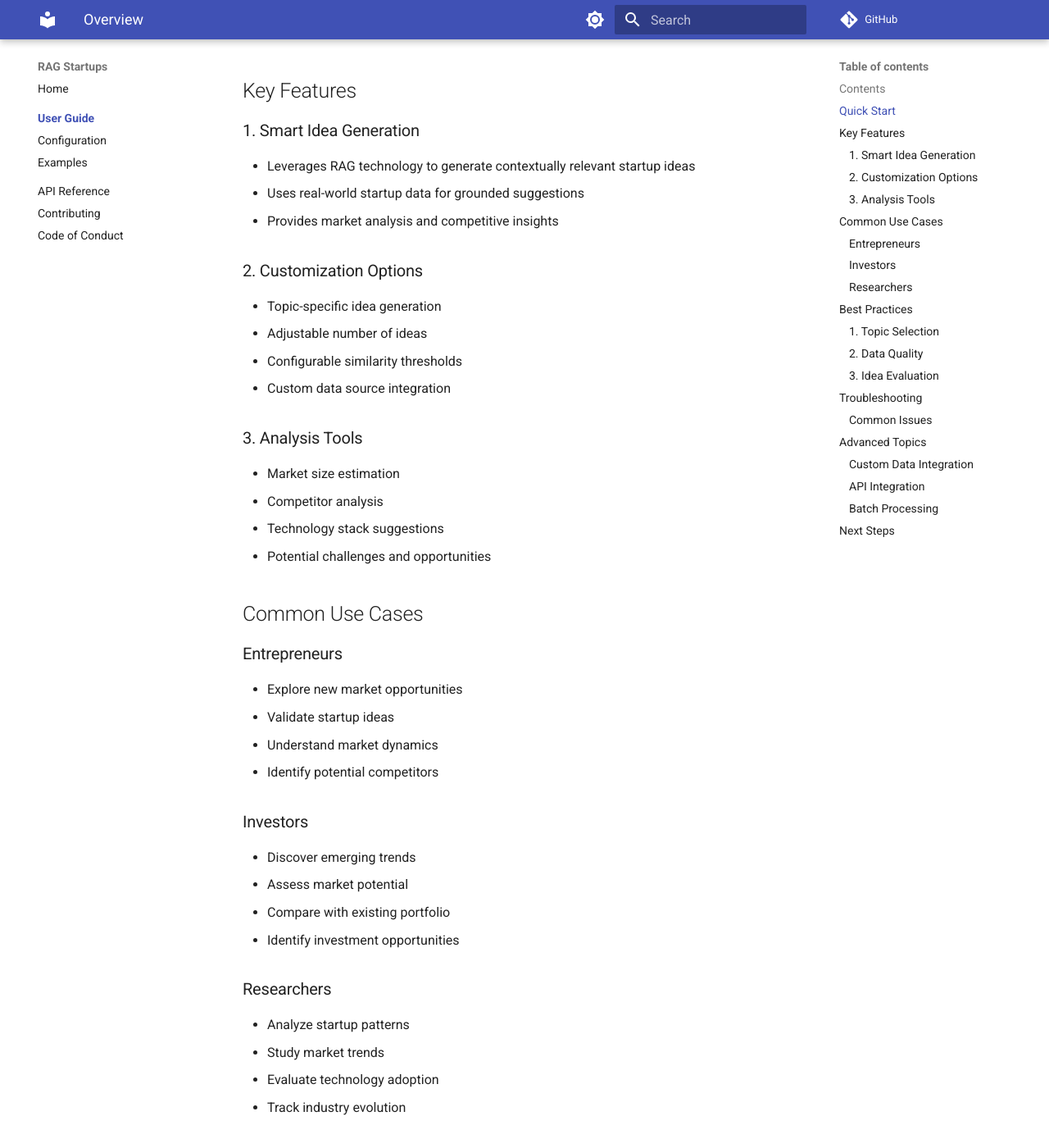
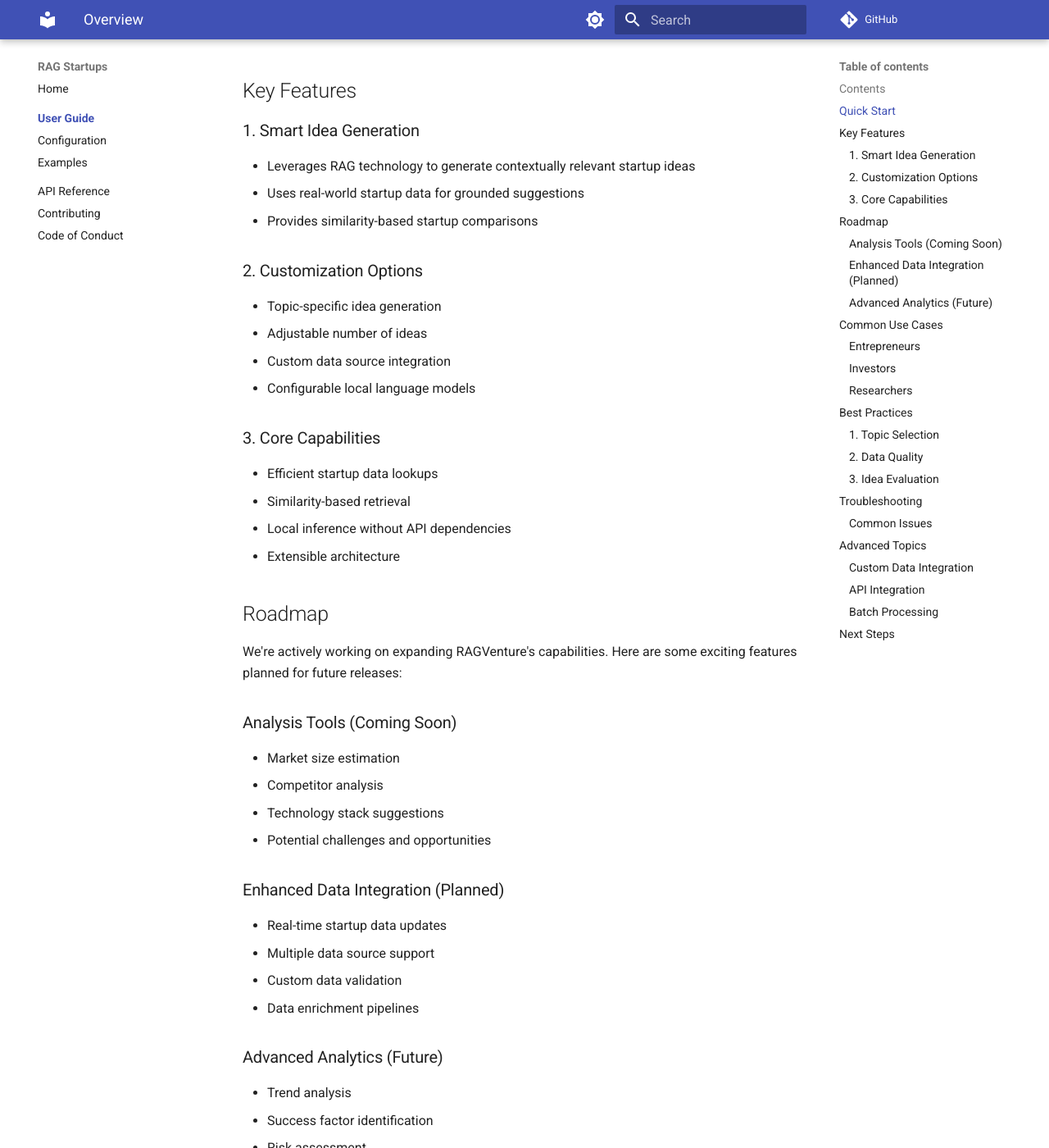
Before and after one commit to valginer0/RAGVenture, an MkDocs documentation site: the page built from docs/user-guide/index.md, in a window 1280 px wide and 1400 px high, scrolled down 648 px. Shown: the whole window at 82% size. Built offline with MkDocs 1.6.1 and Material for MkDocs 9.7.7, drawn with Linux system fonts in a browser that asks for light colours; comment, search, counter and statistics services are not loaded; some of the changed text lies outside the part shown.

Commit message:
docs: update user guide to accurately reflect current features
- Align feature list with current implementation
- Add roadmap section for planned features
- Improve transparency about available vs future capabilities

```diff
--- a/docs/user-guide/index.md
+++ b/docs/user-guide/index.md
@@ -24,19 +24,41 @@ python -m rag_startups --topic "healthcare technology" --num-ideas 3
 ### 1. Smart Idea Generation
 - Leverages RAG technology to generate contextually relevant startup ideas
 - Uses real-world startup data for grounded suggestions
-- Provides market analysis and competitive insights
+- Provides similarity-based startup comparisons
 
 ### 2. Customization Options
 - Topic-specific idea generation
 - Adjustable number of ideas
-- Configurable similarity thresholds
 - Custom data source integration
+- Configurable local language models
 
-### 3. Analysis Tools
+### 3. Core Capabilities
+- Efficient startup data lookups
+- Similarity-based retrieval
+- Local inference without API dependencies
+- Extensible architecture
+
+## Roadmap
+
+We're actively working on expanding RAGVenture's capabilities. Here are some exciting features planned for future releases:
+
+### Analysis Tools (Coming Soon)
 - Market size estimation
 - Competitor analysis
 - Technology stack suggestions
 - Potential challenges and opportunities
+
+### Enhanced Data Integration (Planned)
+- Real-time startup data updates
+- Multiple data source support
+- Custom data validation
+- Data enrichment pipelines
+
+### Advanced Analytics (Future)
+- Trend analysis
+- Success factor identification
+- Risk assessment
+- Market opportunity scoring
 
 ## Common Use Cases
 
```
